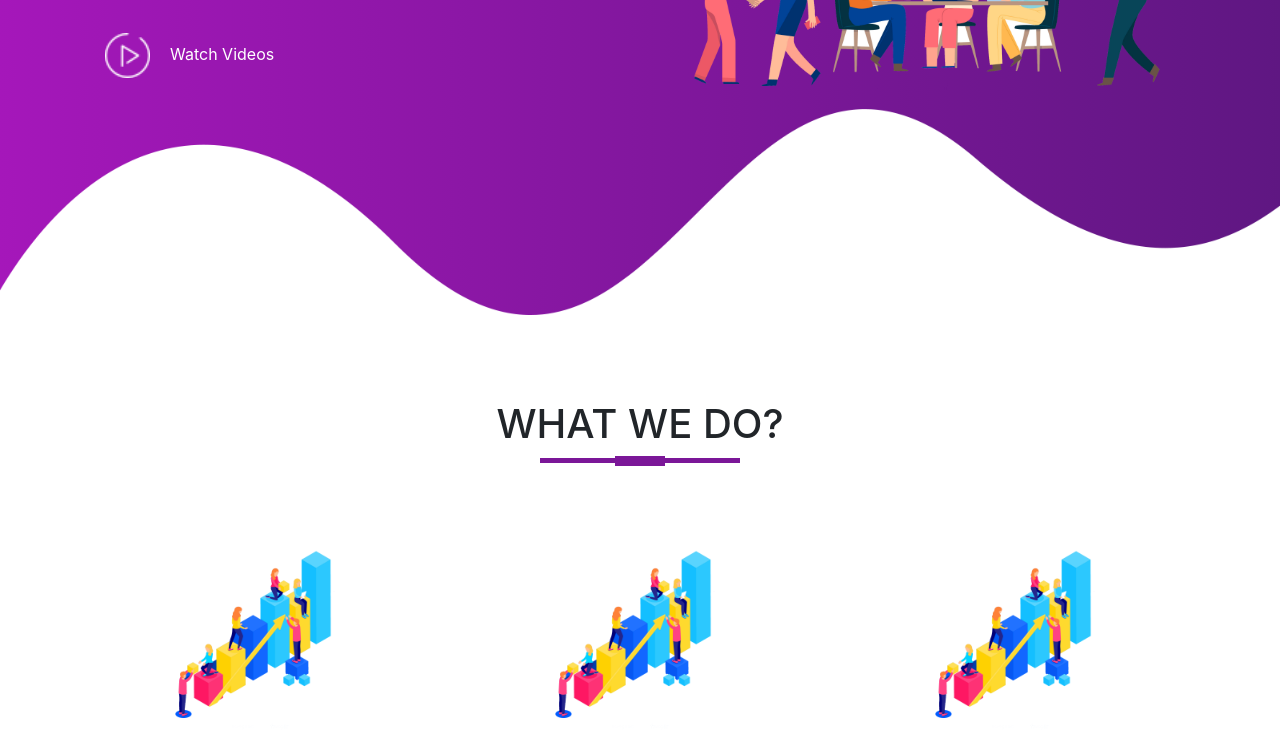
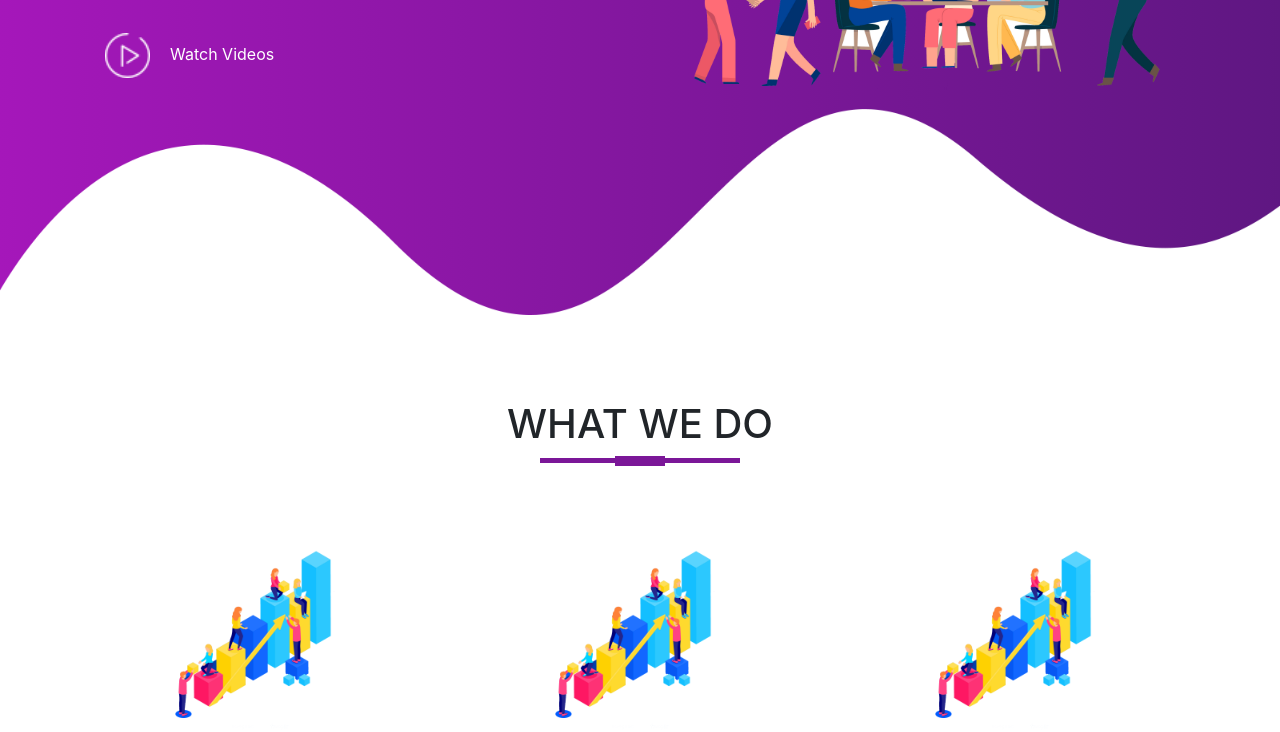
Before and after one commit to Taskmaster7/my-digital-agency-site, a plain HTML site: page index.html in a window 1280 px wide. Shown: the part 365-1097 px from the top of the page. Drawn offline with nearby package versions, Linux system fonts and the light colour scheme.

Commit message:
Fourth Commit

```diff
--- a/index.html
+++ b/index.html
@@ -66,7 +66,7 @@
     <!-- Services Section -->
     <section id="services">
       <div class="container text-center">
-        <h1 class="headtitle">WHAT WE DO?</h1>
+        <h1 class="headtitle">WHAT WE DO</h1>
         <div class="row text-center">
           <div class="col-md-4 services">
             <img src="img/growth.png" class="service-img">
```
